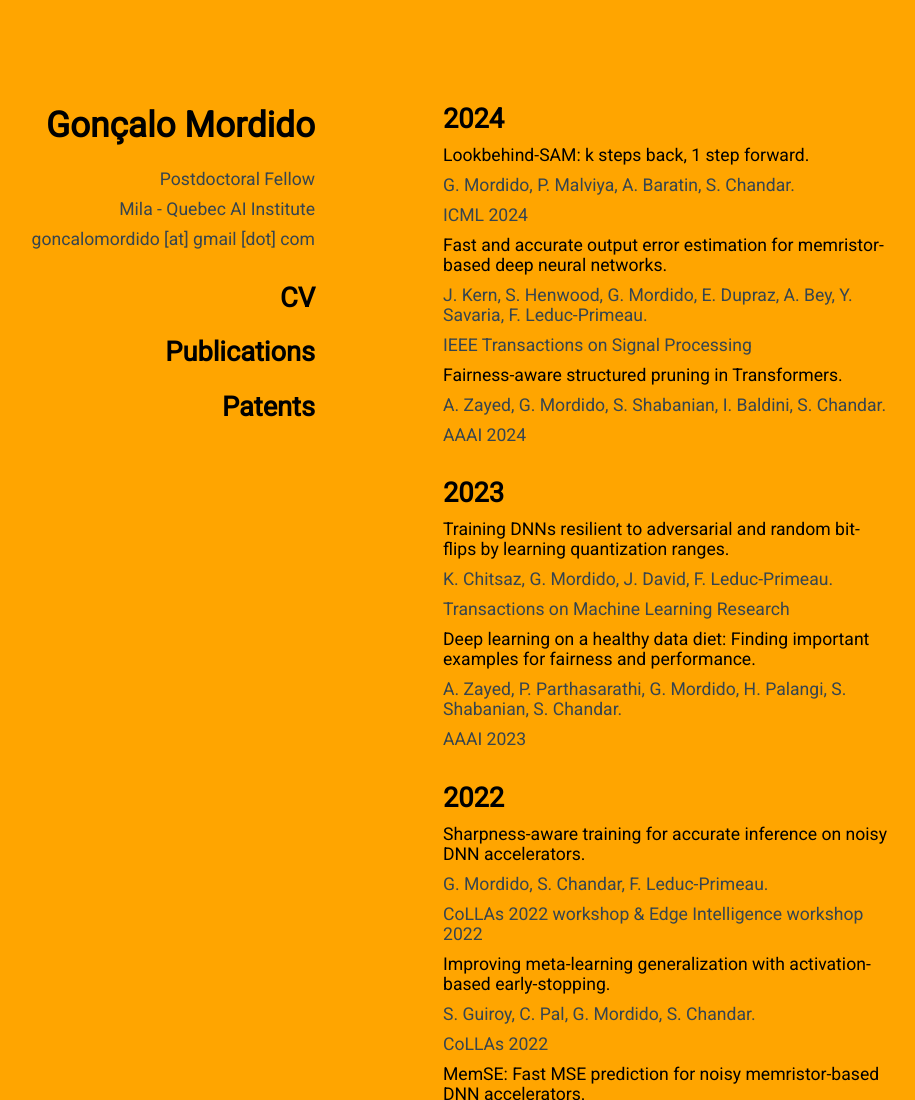
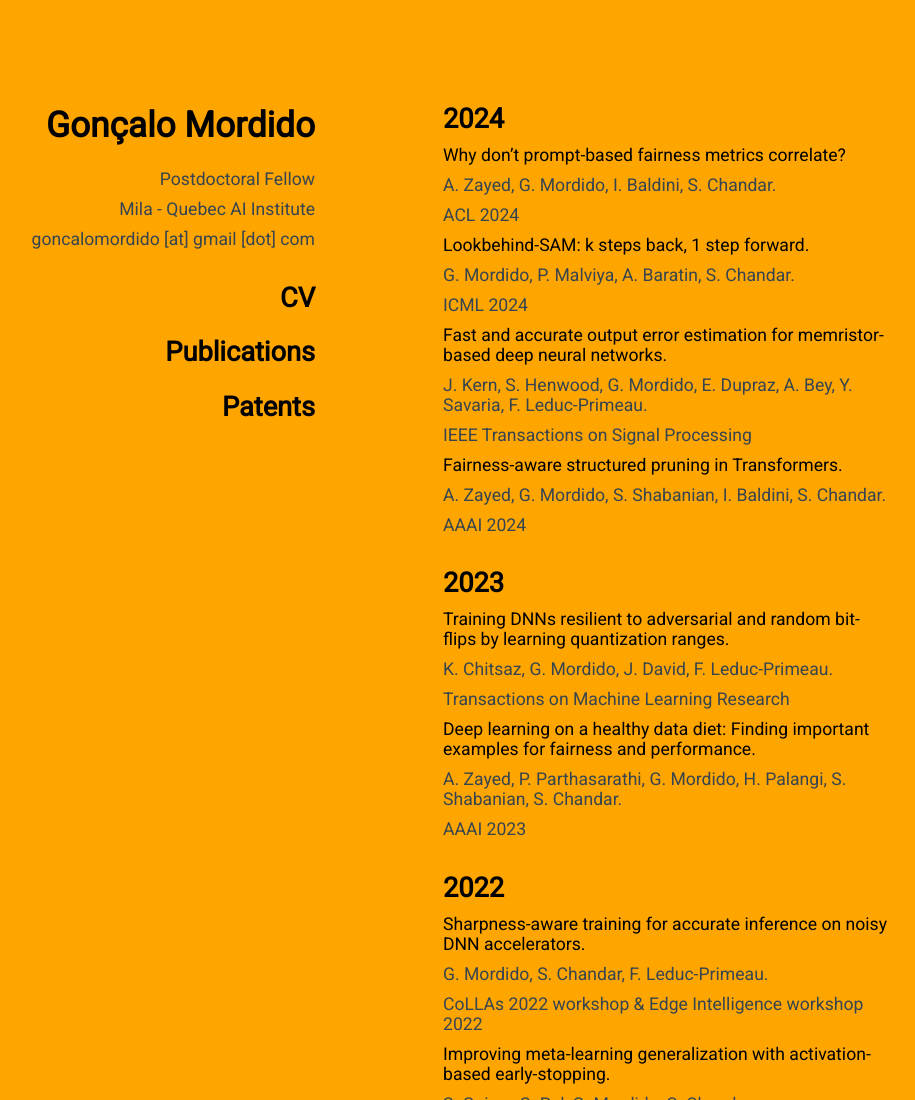
Before and after one commit to goncalomordido/goncalomordido.github.io, a plain HTML site: page publications.html in a window 1280 px wide. Shown: the top 1100 px of the page, without its empty margins (197-1112 px from the left). Drawn offline with Linux system fonts and the light colour scheme.

Commit message:
Updated CV and publications

```diff
--- a/publications.html
+++ b/publications.html
@@ -28,6 +28,9 @@
 
     <div class="section-2">
     <h2>2024</h2>
+        <p> <a href="">Why don’t prompt-based fairness metrics correlate?</a></p>
+        <p> A. Zayed, G. Mordido, I. Baldini, S. Chandar.</p>
+        <p> ACL 2024</p>
         <p> <a href="https://arxiv.org/abs/2307.16704" target="_blank">Lookbehind-SAM: k steps back, 1 step forward.</a></p>
         <p> G. Mordido, P. Malviya, A. Baratin, S. Chandar.</p>
         <p> ICML 2024</p>
```
Also changed, not shown: 1 other file.
